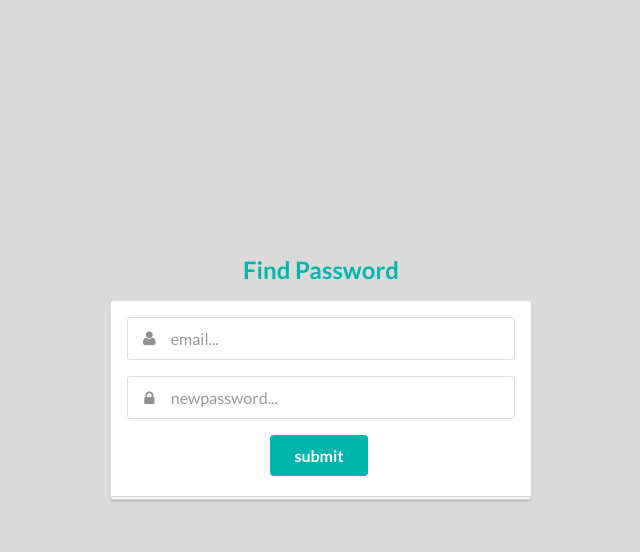
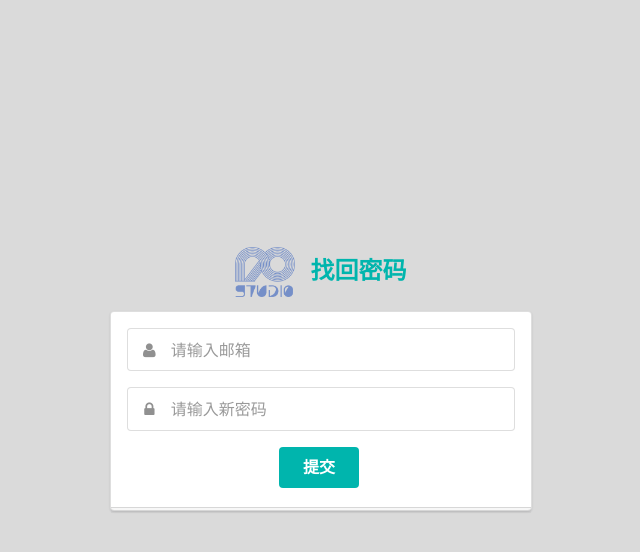
Before and after one commit to h10gforks/muxiOOOOOauth, a Flask app: page /auth/lostfound/ in a window 1280 px wide. Shown: the top 552 px of the page, without its empty margins (319-959 px from the left). Run offline with Flask 2, Linux system fonts and the light colour scheme; parts of the project's set-up code (start-up, migrations or seed data) failed here and were passed over.

Commit message:
lost-found

```diff
--- a/muxiOOOOOauth/app/templates/auth/lost.html
+++ b/muxiOOOOOauth/app/templates/auth/lost.html
@@ -88,9 +88,10 @@
 <body>
 	<div class="ui middle aligned center aligned grid">
 		<div class="column">
-			<h2 class="ui teal header">
+			<h2 class="ui teal image header">
+       <img src="/static/themes/default/assets/images/logo.png" alt="muxilogo" class="image">
 			 <div class="content">
-       			 Find Password
+       			找回密码
      		 </div>
       		</h2>
 			<form method='post' class="ui large form">
@@ -99,16 +100,16 @@
 				        <div class="field">
 				        	<div class="ui left icon input">
 					        	<i class="user icon"></i>
-					        	{{ form.email(placeholder="email...") }}
+					        	{{ form.email(placeholder="请输入邮箱") }}
 					        </div>
 				        </div>
 				        <div class="field">
 				        	<div class="ui left icon input">
 				        		<i class="lock icon"></i>
-				        		{{ form.newpassword(placeholder="newpassword...") }}
+				        		{{ form.newpassword(placeholder="请输入新密码") }}
 				        	</div>
 						</div>
-				        	{{ form.submit(class="ui fluied large teal submit button") }}
+				        	{{ form.submit(class="ui fluied large teal submit button",value="提交") }}
 				</div>
 				<div class="ui error message"></div>
 		    </form>
```
Also changed, not shown: muxiOOOOOauth/app/static/themes/default/assets/images/logo.png (added).
